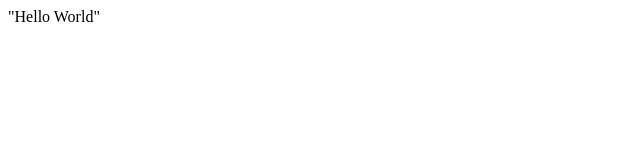
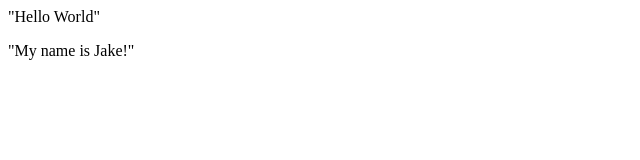
Before and after one commit to crypto-jake/newGitTest, a plain HTML site: page index.html in a window 1280 px wide. Shown: the whole page, without its empty margins (0-640 px from the left). Drawn offline with Linux system fonts and the light colour scheme.

Commit message:
version 2

```diff
--- a/index.html
+++ b/index.html
@@ -1 +1,2 @@
 <p>"Hello World"</p>
+<p>"My name is Jake!"</p>
```
